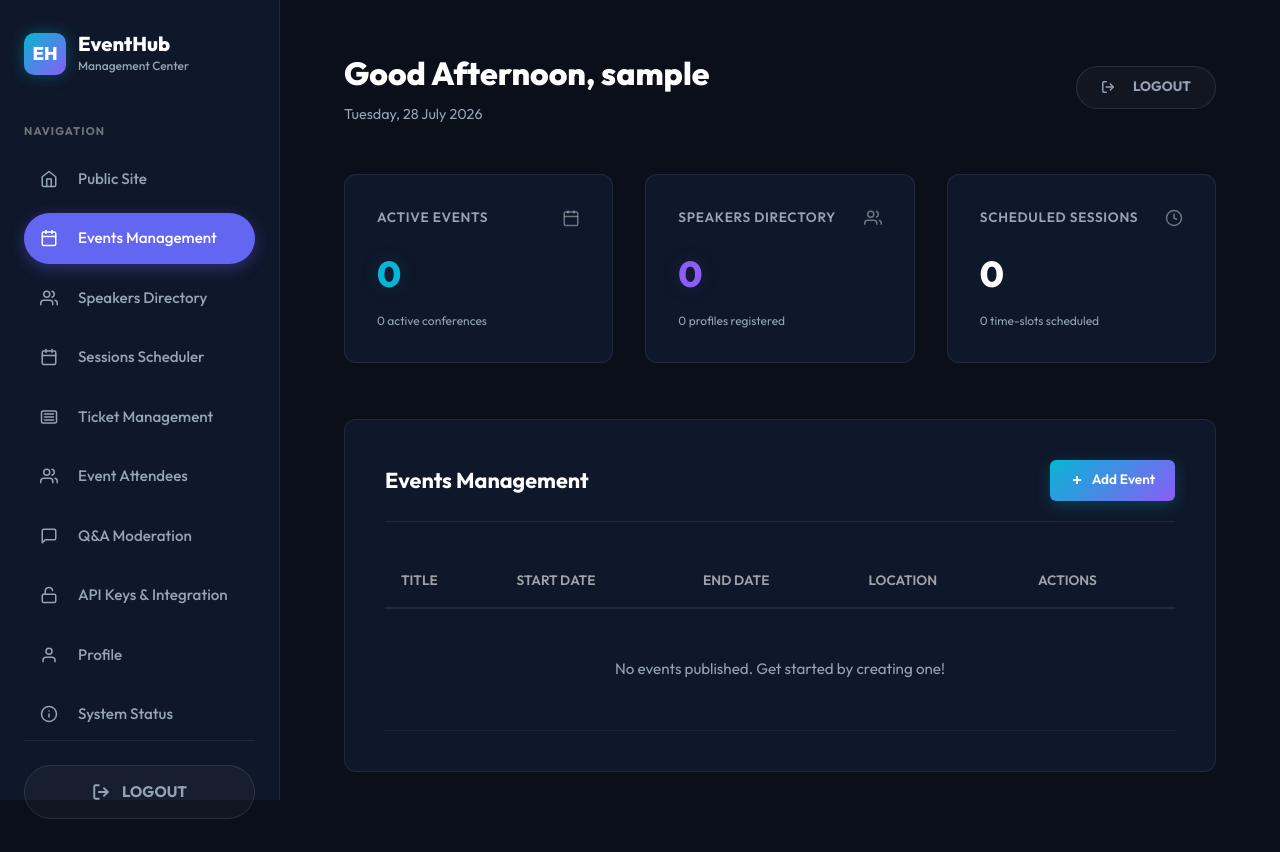
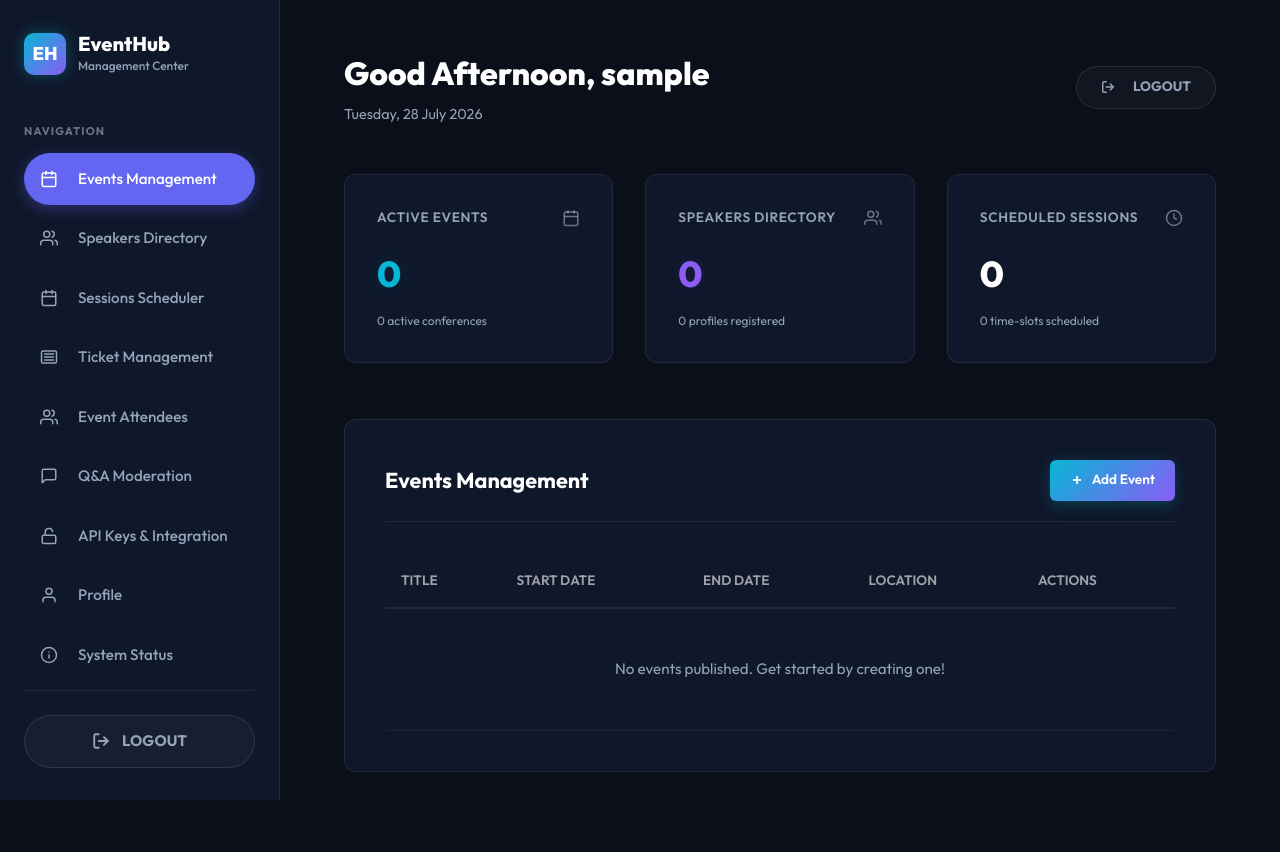
Before and after one commit to imasinde-sudo/gdsai-web, a Django app: page /dashboard/ in a window 1280 px wide. Run offline with Django 5.2, Linux system fonts and the light colour scheme; the visitor is signed in with stand-in values (Sample User, id 1); data that the repository does not hold is empty.

Commit message:
style: remove Public Site sidebar link from admin dashboard layout

```diff
--- a/core/events/templates/events/dashboard_base.html
+++ b/core/events/templates/events/dashboard_base.html
@@ -29,10 +29,6 @@
         <!-- Navigation Links -->
         <div class="sidebar-section-title">Navigation</div>
         <nav class="sidebar-nav">
-          <a href="{% url 'events:landing_page' %}" class="sidebar-link">
-            <svg width="18" height="18" viewBox="0 0 24 24" fill="none" stroke="currentColor" stroke-width="2" stroke-linecap="round" stroke-linejoin="round" style="margin-right: 0.25rem;"><path d="M3 9l9-7 9 7v11a2 2 0 0 1-2 2H5a2 2 0 0 1-2-2z"></path><polyline points="9 22 9 12 15 12 15 22"></polyline></svg>
-            Public Site
-          </a>
           <a href="{% url 'events:admin_dashboard' %}?tab=events" class="sidebar-link {% if active_tab == 'events' or not active_tab and '/system-status/' not in request.path %}active{% endif %}">
             <svg width="18" height="18" viewBox="0 0 24 24" fill="none" stroke="currentColor" stroke-width="2" stroke-linecap="round" stroke-linejoin="round" style="margin-right: 0.25rem;"><rect x="3" y="4" width="18" height="18" rx="2" ry="2"></rect><line x1="16" y1="2" x2="16" y2="6"></line><line x1="8" y1="2" x2="8" y2="6"></line><line x1="3" y1="10" x2="21" y2="10"></line></svg>
             Events Management
```
